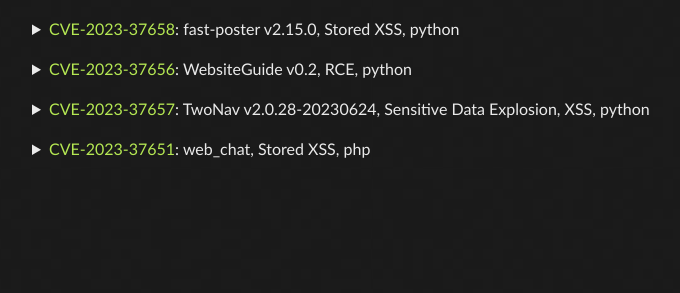
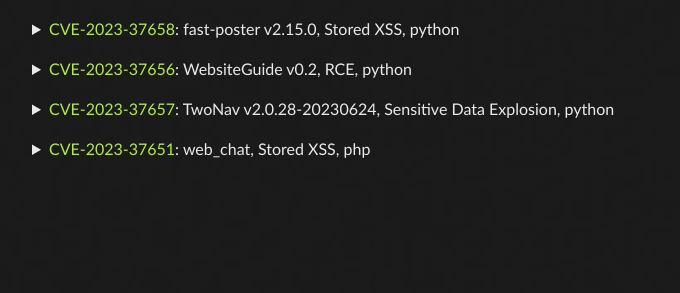
Before and after one commit to Leeyangee/leeyangee.github.io, a Jekyll site: the page built from _posts/1970-01-01-CVE-Record.md, in a window 1280 px wide. Shown: the part 364-657 px from the top of the page, without its empty margins (160-840 px from the left). Built offline with Jekyll 4.4.1, drawn with Linux system fonts in a browser that asks for light colours.

Commit message:
Update 1970-01-01-CVE-Record.md

```diff
--- a/_posts/1970-01-01-CVE-Record.md
+++ b/_posts/1970-01-01-CVE-Record.md
@@ -44,7 +44,7 @@
 <!--以下是水洞(无影响力或技术参考价值)-->
 
 <details>
-      <summary><font color="#b5e853">CVE-2023-37657</font>: TwoNav v2.0.28-20230624, Sensitive Data Explosion, XSS, python</summary>
+      <summary><font color="#b5e853">CVE-2023-37657</font>: TwoNav v2.0.28-20230624, Sensitive Data Explosion, python</summary>
       <pre><code>
 <a id="cve_addr">CVE-2023-37657</a>
 仓库地址: <a id="cve_rep">https://gitee.com/tznb/TwoNav</a>
```
